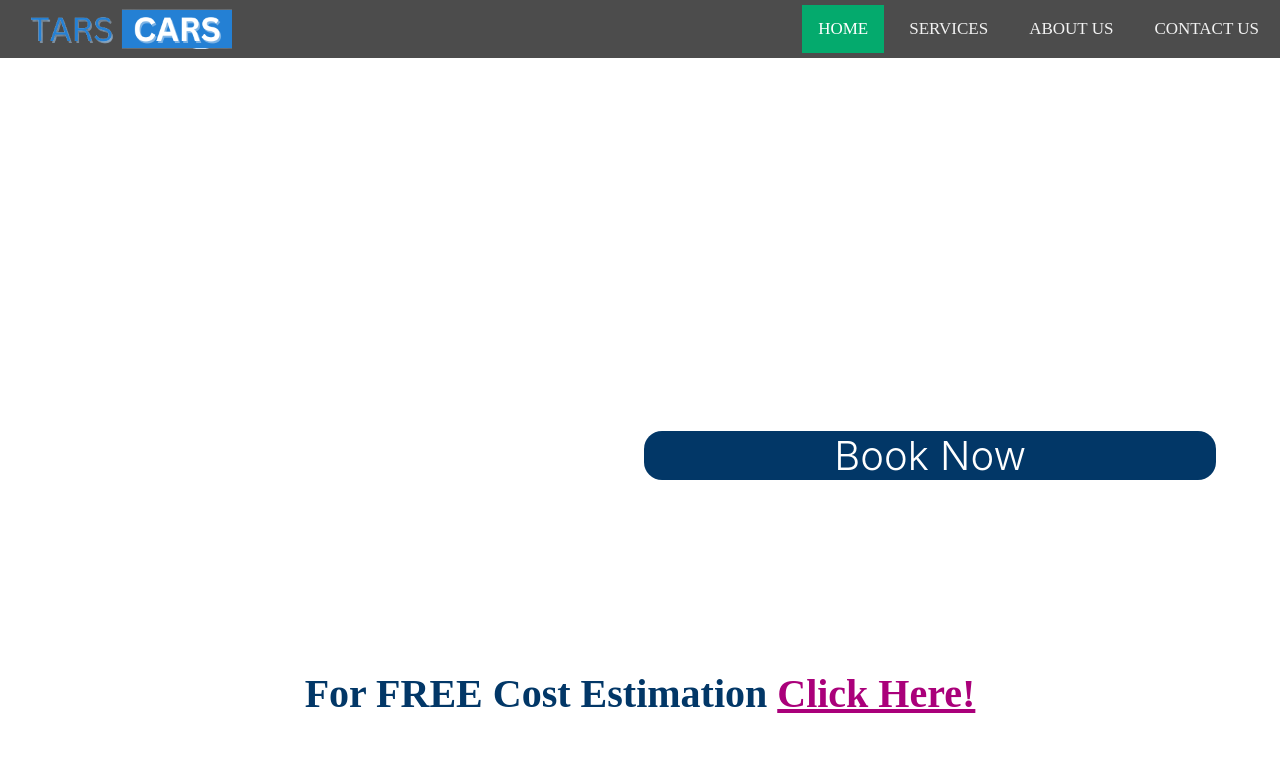
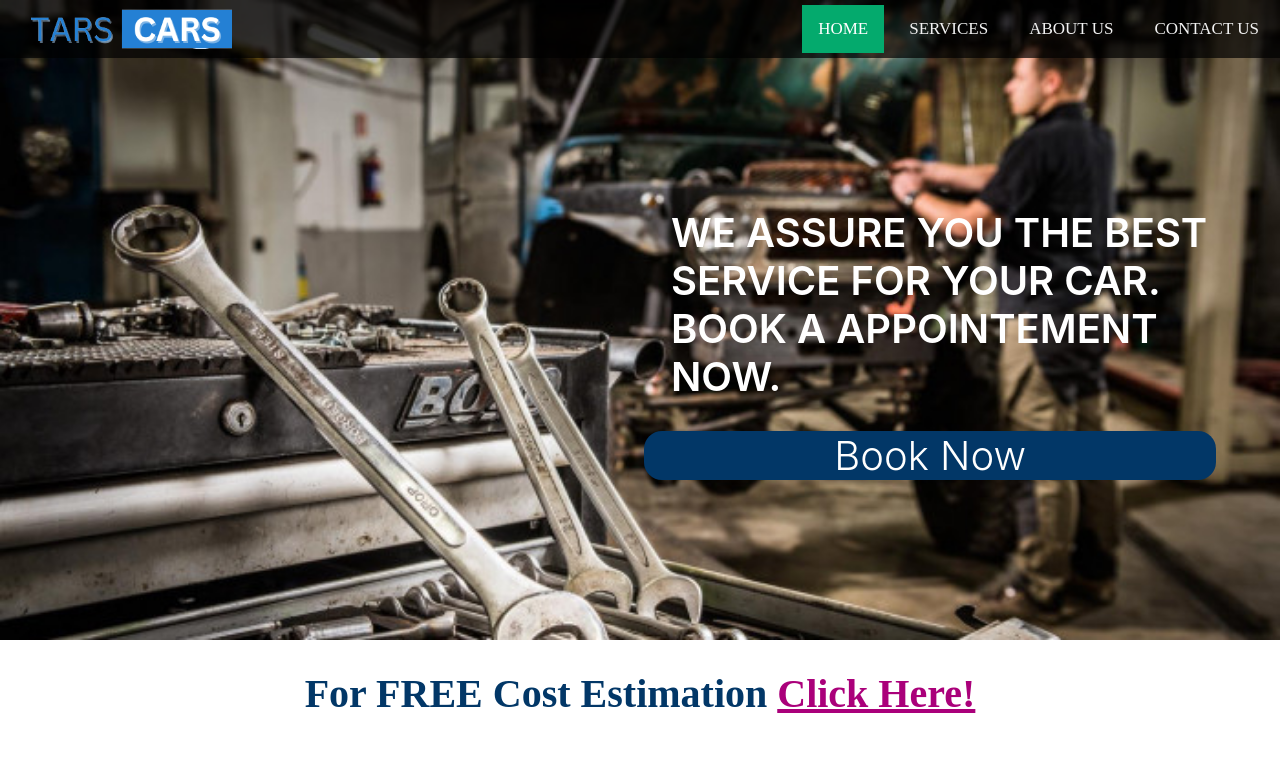
Before and after one commit to abhishekn30029/tars-casrs-service, a plain HTML site: page index.html in a window 1280 px wide. Shown: the top 764 px of the page. Drawn offline with Linux system fonts and the light colour scheme.

Commit message:
Update styles.css

```diff
--- a/styles/styles.css
+++ b/styles/styles.css
@@ -3,7 +3,7 @@
 }
 
 .landing_page{
-    background: url("/intershipproject/images/home-img/homebg.png");
+    background: url("https://abhishekn30029.github.io/images/home-img/homebg.png");
     background-repeat: no-repeat;
     background-size: cover;
     height: 640px;
```
